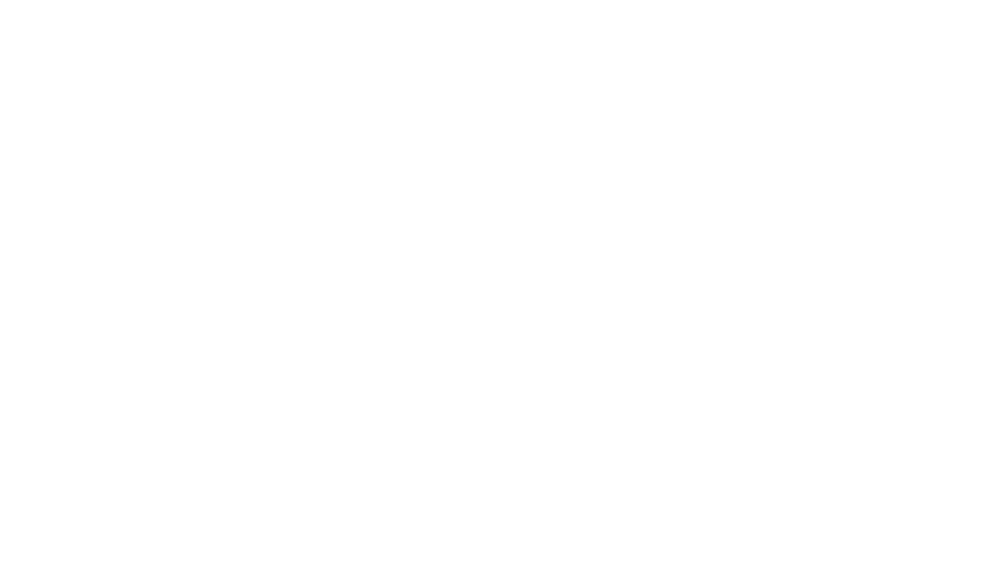
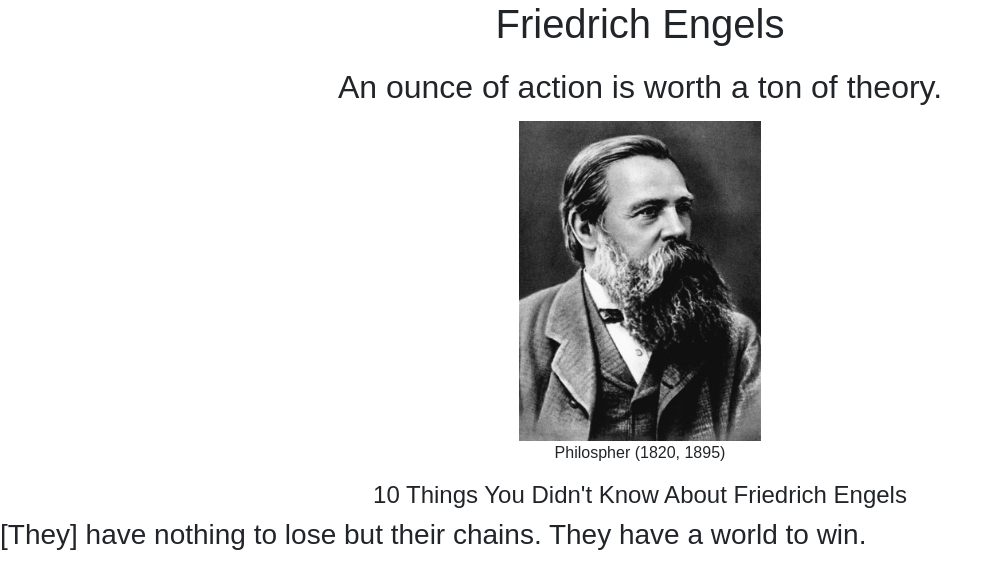
Before and after one commit to fzramos/tribute-page-fe, a plain HTML site: page index.html in a window 1280 px wide. Shown: the whole page, without its empty margins (0-1001 px from the left). Drawn offline with nearby package versions, Linux system fonts and the light colour scheme.

Commit message:
Finshed header and image -FR

```diff
--- a/css/style.css
+++ b/css/style.css
@@ -0,0 +1,13 @@
+body {
+    font-family: Arial, Helvetica, sans-serif
+}
+
+h2{
+    margin-top: 20px;
+    margin-bottom: 15px;
+}
+
+img{
+    display: block;
+    margin: 0 auto;
+}
--- a/index.html
+++ b/index.html
@@ -11,6 +11,24 @@
 <title>Title</title>
 </head>
 <body>
+    <div class="container h-100">
+        <div class="row h-100 justify-content-center align-items-center">
+            <div class="col-12 offset-*">
+                <h1 class="text-center">Friedrich Engels</h1>
+                <h2 class="text-center">An ounce of action is worth a ton of theory.</h2>
+                <figure class="text-center">
+                    <img src="images/engles.jpg" alt="Picture of Friedrich Engels" width="242.6px" height="320px">
+                    <figcaption>Philospher (1820, 1895)</figcaption>
+                </figure>
+                <h4 class="text-center">10 Things You Didn't Know About Friedrich Engels</h4>
+            </div>
+        </div>
+    </div>
+
+
+
+
+    <h3>[They] have nothing to lose but their chains. They have a world to win.</h3>
 
 <script src="https://cdnjs.cloudflare.com/ajax/libs/jquery/3.5.1/jquery.slim.min.js"></script>
 <script src="https://cdnjs.cloudflare.com/ajax/libs/popper.js/1.16.1/umd/popper.min.js"></script>
```
Also changed, not shown: images/engles.jpg (added).
